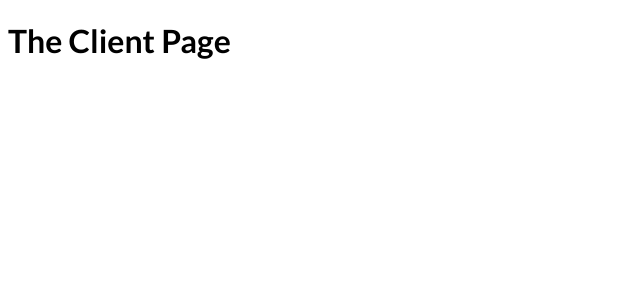
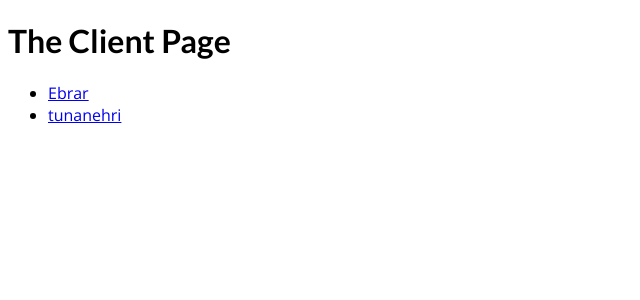
Before and after one commit to ebrardev/nextjs-start, a Next.js app: page /clients in a window 1280 px wide. Shown: the top 300 px of the page, without its empty margins (0-640 px from the left). Built offline with nearby package versions, Linux system fonts and the light colour scheme.

Commit message:
navigating dynamic route

```diff
--- a/pages/clients/index.js
+++ b/pages/clients/index.js
@@ -1,9 +1,18 @@
-function clientPage() {
+import Link from 'next/link'
+function ClientPage() {
     return (
         <div>
             <h1>The Client Page</h1>
+            <ul>
+                <li>
+                    <Link href="/clients/ebrar">Ebrar</Link>
+                </li>
+                <li>
+                    <Link href="/clients/tuna">tunanehri</Link>
+                </li>
+            </ul>
         </div>
     )
 }
 
-export default clientPage
+export default ClientPage
```
